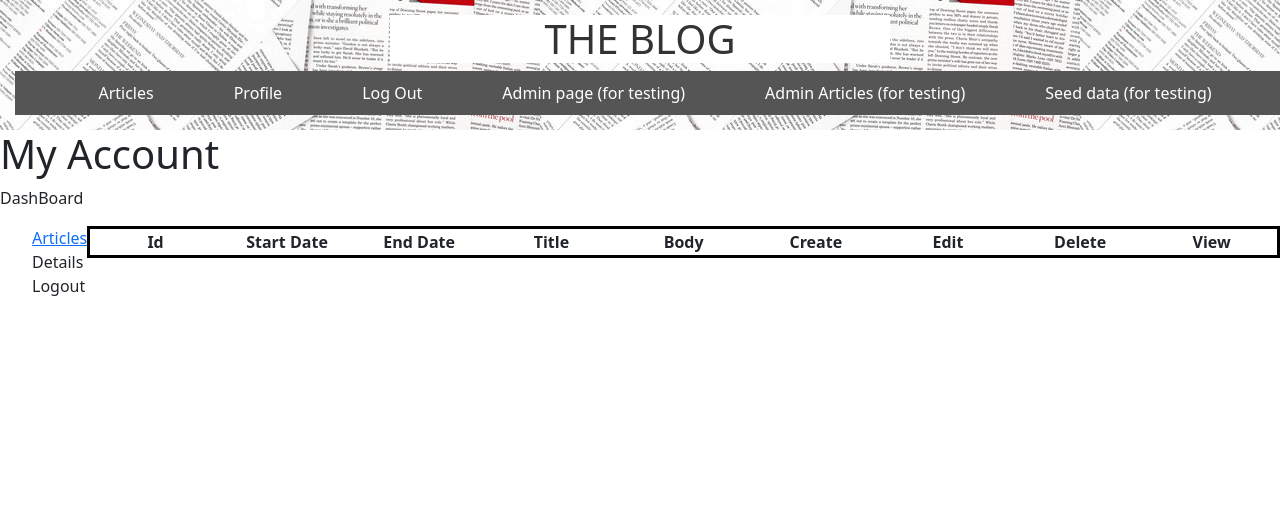
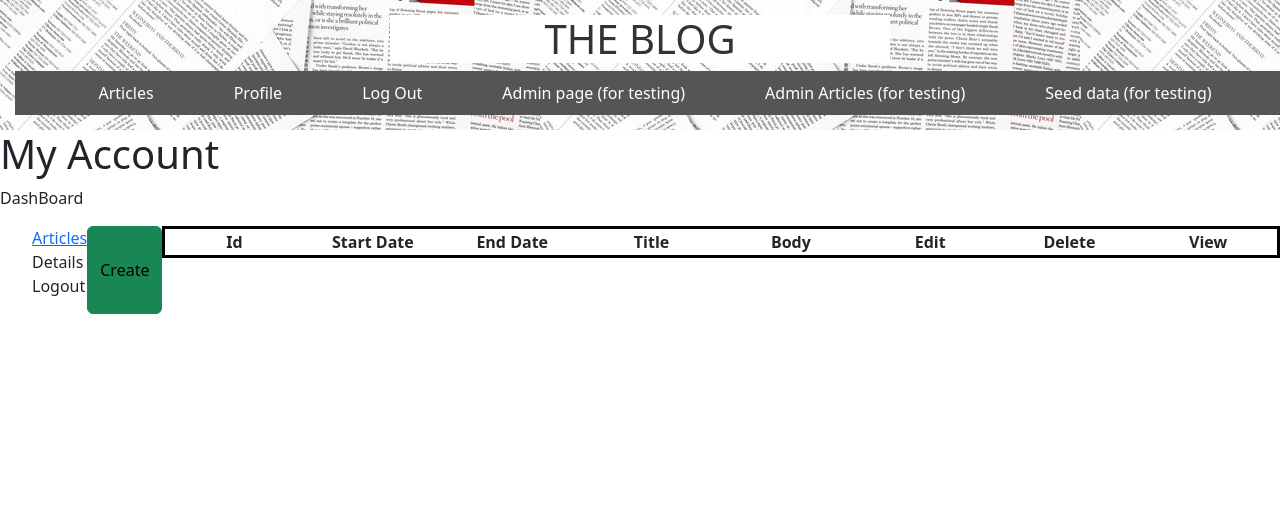
Before and after one commit to EvanVink/3975-Assignment1, a PHP site: page /profile.php in a window 1280 px wide. Shown: the top 513 px of the page. Run offline with PHP 8.4, Linux system fonts and the light colour scheme; the visitor is signed in with stand-in values (Sample User, id 1); data comes from the database, SQL or seed files in the repository; both versions use the stored data as it was after the commit; lists and menus that the app fills with data are empty.

Commit message:
asdasfsdagdsf

```diff
--- a/login.php
+++ b/login.php
@@ -55,7 +55,7 @@
 
                         } else {
                             //Redirecting to the main page.
-                            header("Location: main.php");
+                            header("Location: index.php");
                         }
                         exit();
 
--- a/profile.php
+++ b/profile.php
@@ -17,9 +17,11 @@
     $dbQuery = "SELECT Title, Body, StartDate, EndDate, ContributorUsername, ArticleId FROM Article WHERE ContributorUsername = ?";
 
     $perparedstmt = $db->prepare($dbQuery);
-    $perparedstmt->bindParam(1, $_SESSION["name"]);
+    $perparedstmt->bindParam(1, $_SESSION["userName"]);
 
     $result = $perparedstmt->execute();
+
+
 
 
 
@@ -34,6 +36,7 @@
 
     <div id='mainContain'>
 
+
     <div>
         <ul id='profileList'>
             <li><a href='#'>Articles</a></li>
@@ -42,6 +45,7 @@
         </ul>
     </div>
 
+    <button class='btn btn-success' type='button'><a class='link-button' href='/createArticle.php'>Create</a></button>
 
     <div>
 
@@ -53,7 +57,6 @@
                     <th>End Date</th>
                     <th>Title</th>
                     <th>Body</th>
-                    <th>Create</th>
                     <th>Edit</th>
                     <th>Delete</th>
                     <th>View</th>
@@ -83,7 +86,6 @@
         <td>{$dateEnd}</td>
         <td>{$data[0]}</td>
         <td>{$str}...</td>
-        <td><button class='btn btn-success' type='button'><a class='link-button' href='/createArticle.php'>Create</a></button></td>
         <td><button class='btn btn-primary' type='button'><a class='link-button' href='/edit_article.php?id={$data[5]}'>Edit</a></button></td>
         <td><button class='btn btn-danger' type='button'><a class='link-button' href='/remove_article.php?id={$data[5]}'>Delete</a></button></td>
         <td><button class='btn btn-warning' type='button'><a class='link-button' href='/article.php?id={$data[5]}'>View</a></button></td>
```
Also changed, not shown: DB/BlogDB.db.
